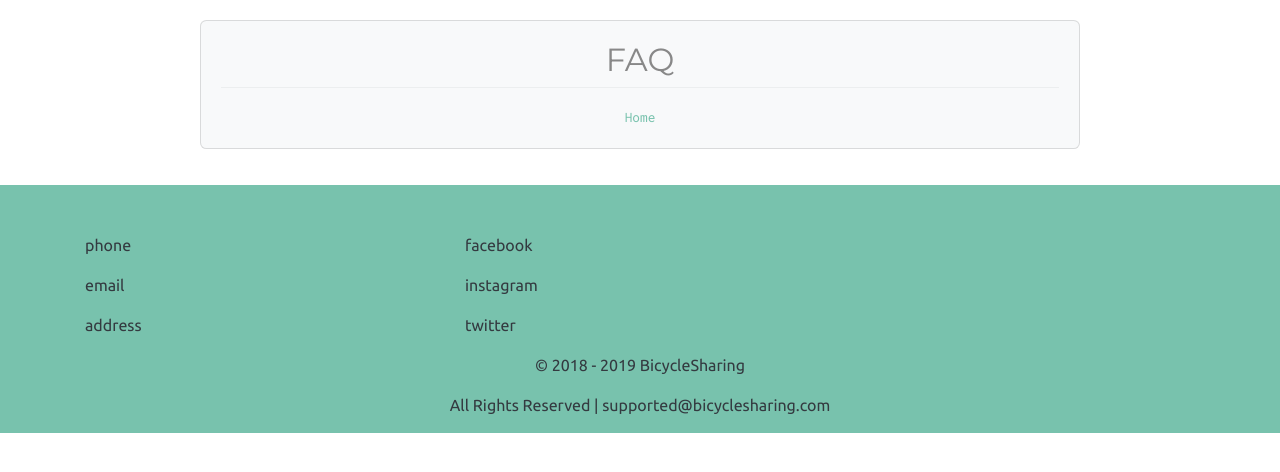
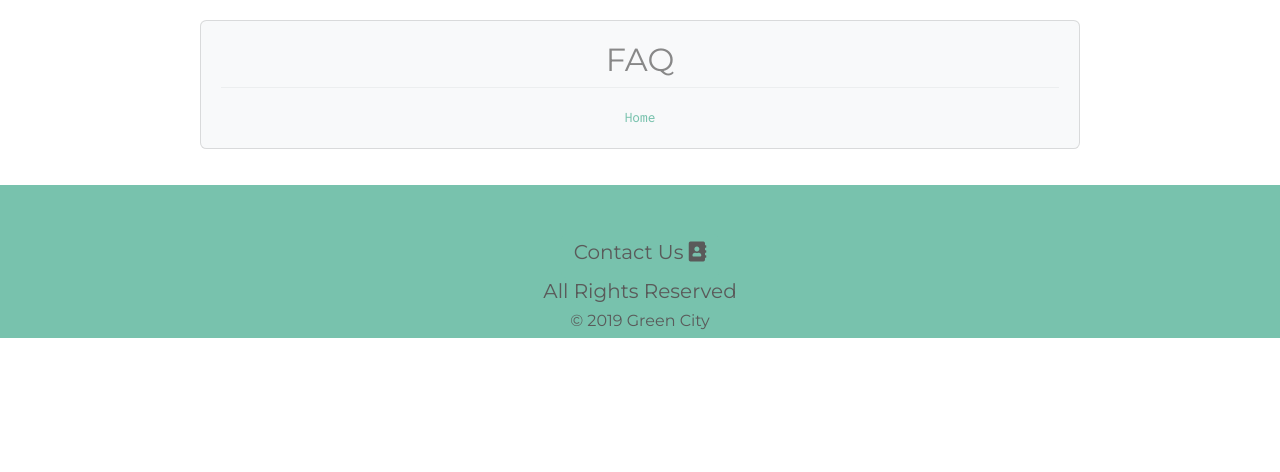
Before and after one commit to anwar-ul-azim/green-city, a Django app: template bicyclesharing/templates/faq.html in a window 1280 px wide. Shown: the part 75-547 px from the top of the page. Run offline with Django 3.2, Linux system fonts and the light colour scheme; the template is opened without the code that fills it, so the values that code supplies are empty; some libraries are stand-ins or nearby versions.

Commit message:
Adding more bootstrap and stuff
Update in footer

```diff
--- a/bicyclesharing/templates/footer.html
+++ b/bicyclesharing/templates/footer.html
@@ -1,23 +1,49 @@
-<!-- Footer -->
+<style>
+    .modal-body {
+        line-height: 2;
+    }
+</style><!-- Footer -->
 <footer class="container-fluid bg-primary text-dark">
     <div class="container pt-5 mt-3">
         <div class="row">
-            <div class="col-md-4">
-                <p>phone</p>
-                <p>email</p>
-                <p>address</p>
-            </div>
-            <div class="col-md-4">
-                <p>facebook</p>
-                <p>instagram</p>
-                <p>twitter</p>
+            <div class="col-md-12 text-center">
+                <!-- Button trigger modal -->
+                <button type="button" class="btn btn-primary" data-toggle="modal" data-target="#contact">
+                    <h5>Contact Us  <i class="fa fa-address-book"></i></h5>
+                </button>
             </div>
         </div>
         <div class="row">
             <div class="col-md-12 text-center">
-                <p> &copy; 2018 - {% now "Y" %} BicycleSharing </p>
-                <p> All Rights Reserved | supported@bicyclesharing.com </p>
+                <h5> All Rights Reserved</h5>
+                <h6> &copy; {% now "Y" %} Green City </h6>
             </div>
         </div>
     </div>
+<!-- Modal -->
+<div class="modal fade" id="contact" tabindex="-1" role="dialog" aria-labelledby="exampleModalCenterTitle" aria-hidden="true">
+    <div class="modal-dialog modal-dialog-centered" role="document">
+        <div class="modal-content">
+        <div class="modal-header">
+            <h5 class="modal-title" id="exampleModalLongTitle">Connect With Us</h5>
+            <button type="button" class="close" data-dismiss="modal" aria-label="Close">
+            <span aria-hidden="true">&times;</span>
+            </button>
+        </div>
+        <div class="modal-body">
+            <a href="mailto:greencity@greencity.com" target="_blank" data-toggle="tooltip" data-placement="bottom"
+            title="greencity@greencity.com"> Mail Us <i class="fa fa-envelope fa-lg pr-3 pl-3"></i></a><br>
+
+            <a href=""> Call Us: <i class="fa fa-phone"></i> 0167858585 </a><br>
+
+            <a href="https://www.facebook.com/greencity" target="_blank" data-toggle="tooltip" data-placement="bottom"
+            title="facebook.com/greencity"> Facebook <i class="fab fa-facebook"></i></a>
+
+        </div>
+        <div class="modal-footer">
+            <button type="button" class="btn btn-danger" data-dismiss="modal">Great</button>
+        </div>
+        </div>
+    </div>
+    </div>
 </footer>
```
